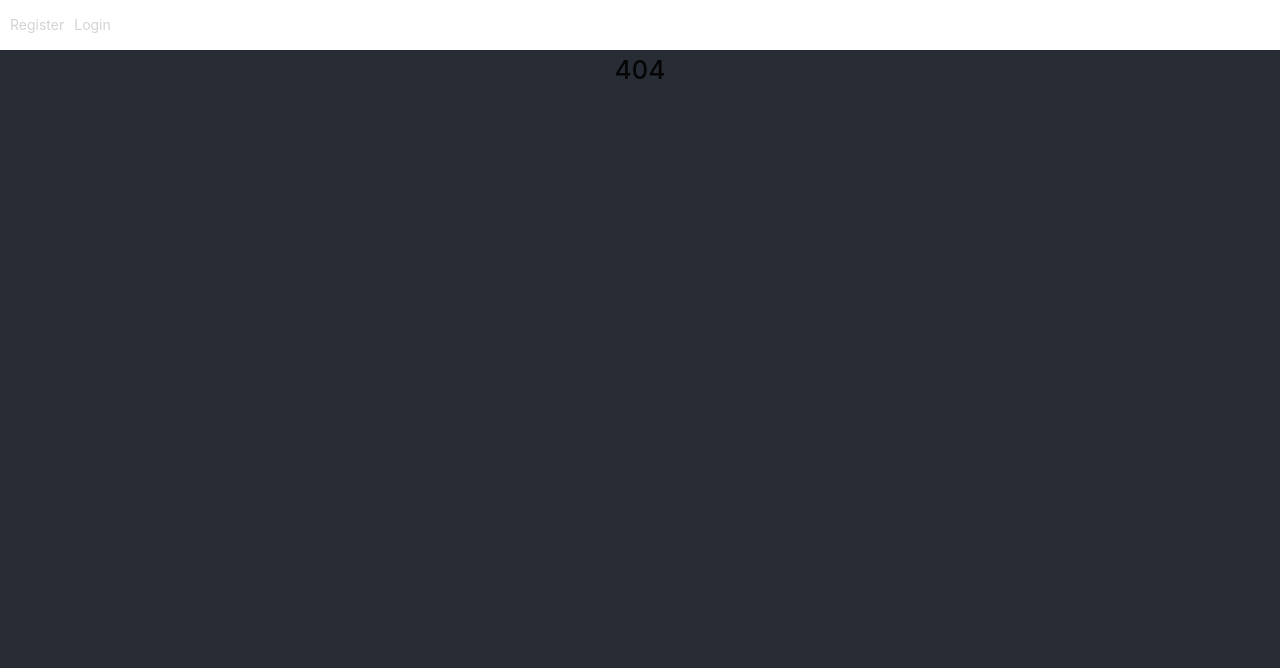
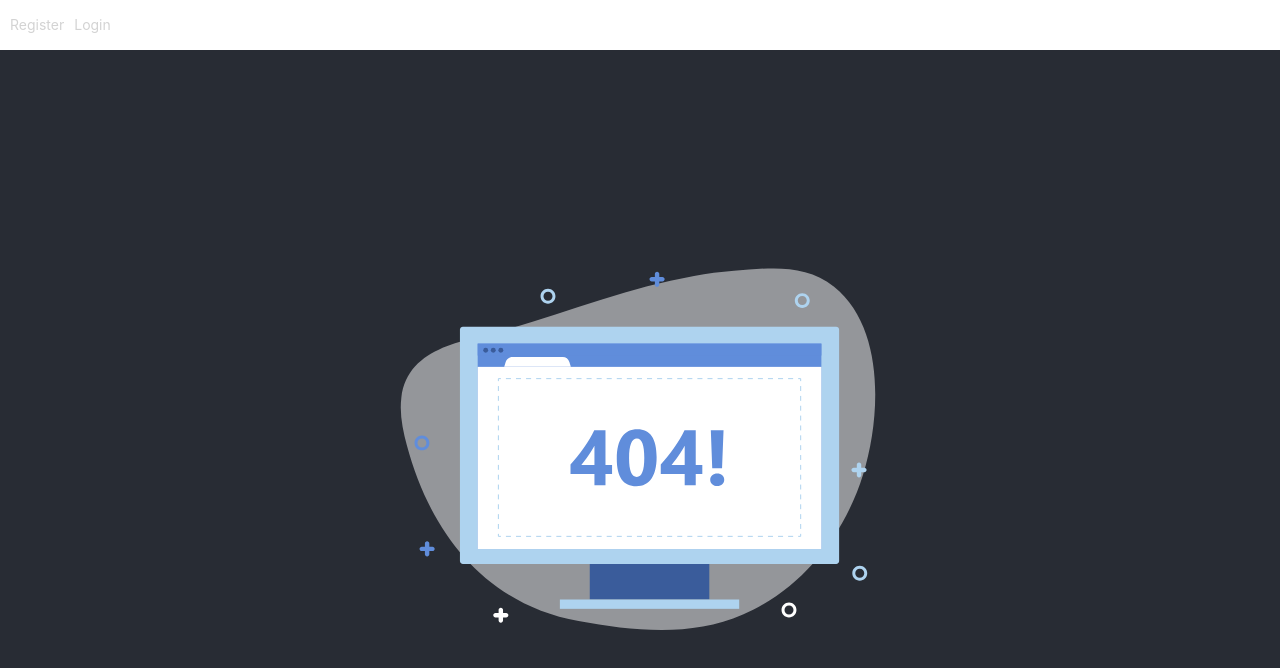
Before and after one commit to warehard/register-user-api-integration, a React (Create React App) app: page /users in a window 1280 px wide. Before the commit this address had no page. Shown: the top 668 px of the page. Built offline with nearby package versions, Linux system fonts and the light colour scheme.

Commit message:
404 Error Image added

```diff
--- a/src/components/router/index.jsx
+++ b/src/components/router/index.jsx
@@ -6,6 +6,7 @@ import Users from '../../pages/users'
 import NewFeeback from '../../pages/new-feedback'
 import Feedback from '../../pages/feedback'
 // import OurHeader from '../../components/our-header'
+import errorImage from '../../images/404.svg';
 
 
 const Router = ({ token, setToken }) => {
@@ -53,7 +54,9 @@ const Router = ({ token, setToken }) => {
           :
           <Switch>
             <Route path='/users'>
-              <h1>404</h1>
+              <div className="register-login" >
+                <img src={errorImage} alt="404 Error" />
+              </div>
             </Route>
 
             <Route path='/register'>
```
Also changed, not shown: src/images/404.svg (added).
